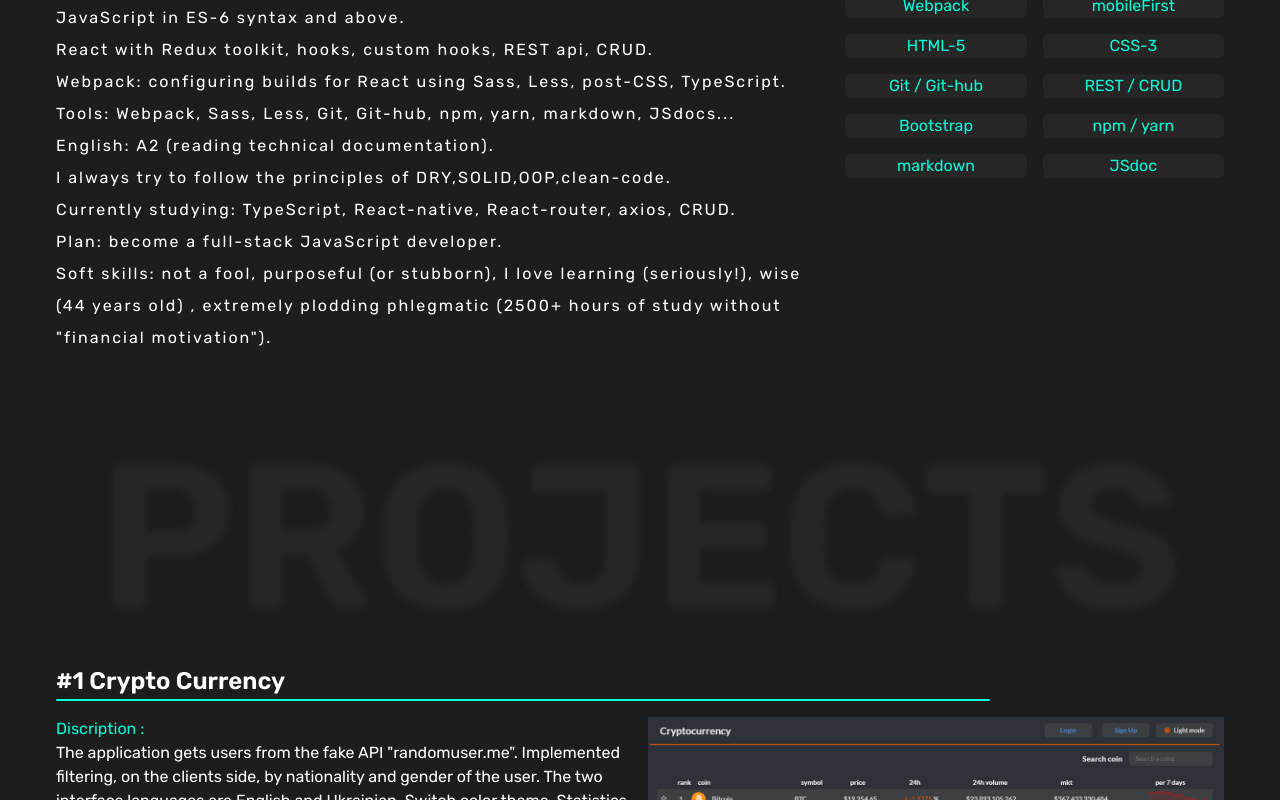
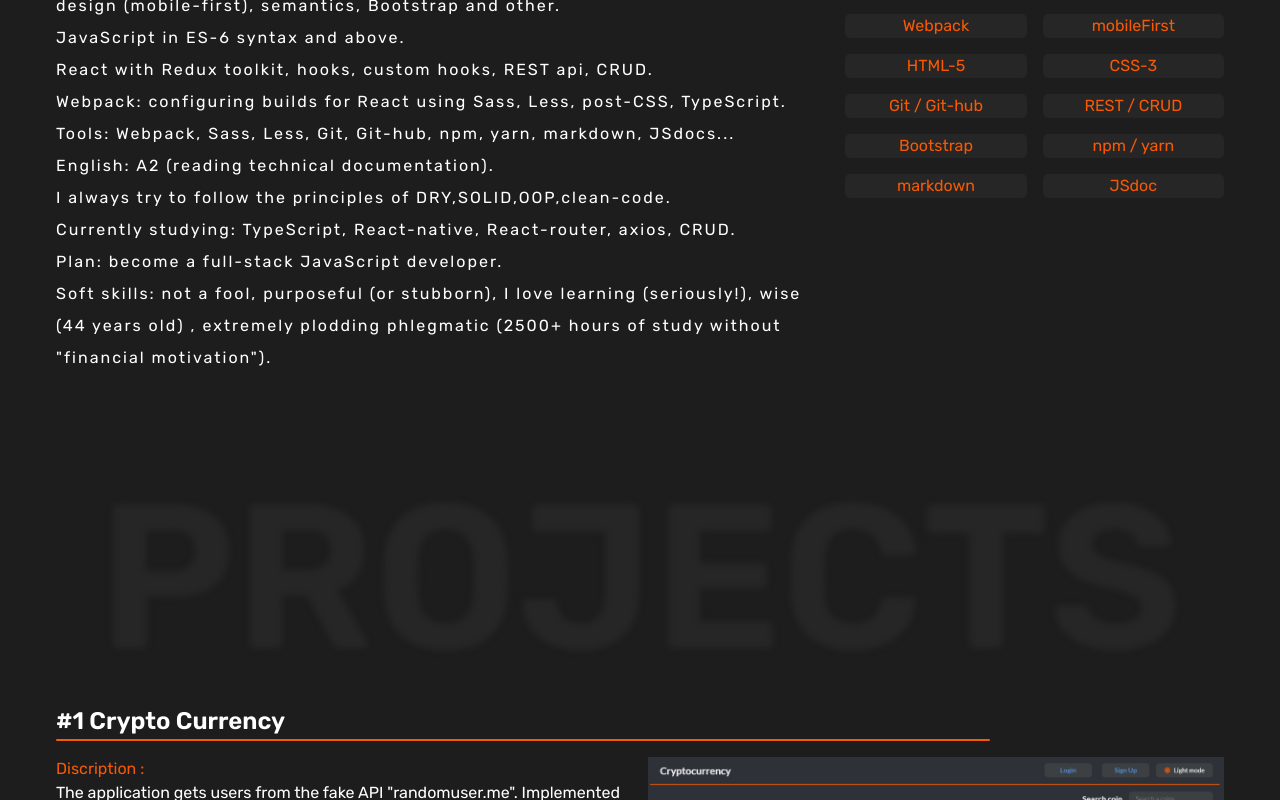
Before and after one commit to webioann/webpack-for-react, a React app: page / in a window 1280 px wide. Shown: the part 440-1240 px from the top of the page. Built offline with nearby package versions, Linux system fonts and the light colour scheme.

Commit message:
style......

```diff
--- a/src/CSS/index.scss
+++ b/src/CSS/index.scss
@@ -19,7 +19,8 @@ $shadow-dk:  0px 0px 6px rgba(255,255,255,0.3);
 
 $bg-dark: #1d1d1d;
 $dk-contr: #f85904;
-$green: #08fdd8;
+// $green: #08fdd8;
+$green: #f85904;
 $grey: #262626;
 
 /*==========================TOTALL STYLES=====================*/
--- a/src/CSS/navigation.scss
+++ b/src/CSS/navigation.scss
@@ -54,6 +54,14 @@
                         }
                     }
                 }
+                .resume:hover{
+                    .jump-arrow{
+                        border-bottom: 2px solid $green;
+                        .arrow{
+                            color: $green;
+                        }
+                    }
+                }
             }
             @media (min-width: 576px) {
                 .menu{
--- a/src/CSS/pet-project.scss
+++ b/src/CSS/pet-project.scss
@@ -4,7 +4,7 @@
     display: flex;
     flex-direction: column;
     padding: 1rem;
-    padding-top: 60px;
+    padding-top: 80px;
 }
 
 .pet-project{
@@ -42,7 +42,6 @@
                 justify-content: space-around;
                 padding: 1rem 0.5rem;
             }
-
             .tools{
                 width: 100%;
                 .header{
--- a/src/CSS/summary.scss
+++ b/src/CSS/summary.scss
@@ -2,7 +2,7 @@
 
 .summary {
     padding: 1rem;
-    padding-top: 60px;
+    padding-top: 80px;
     position: relative;
     background-color: transparent;
     .wrapper{
```
